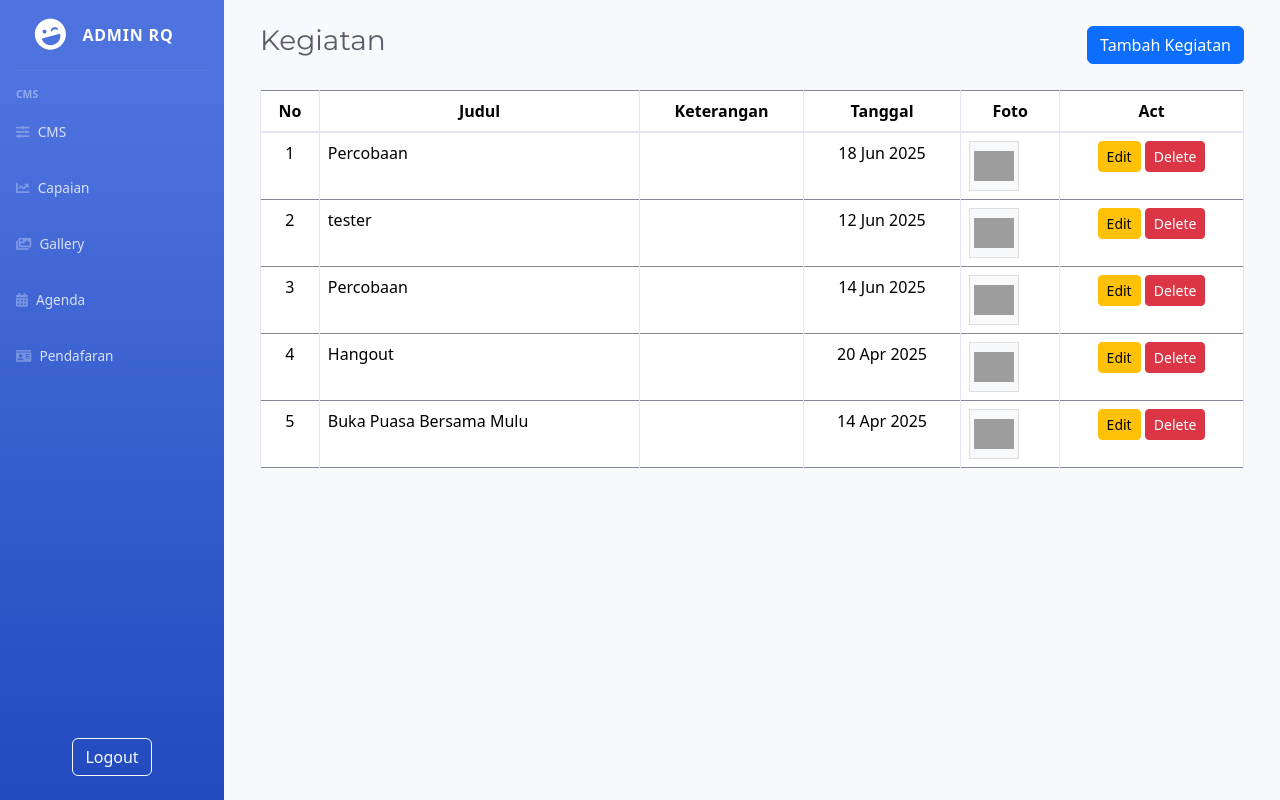
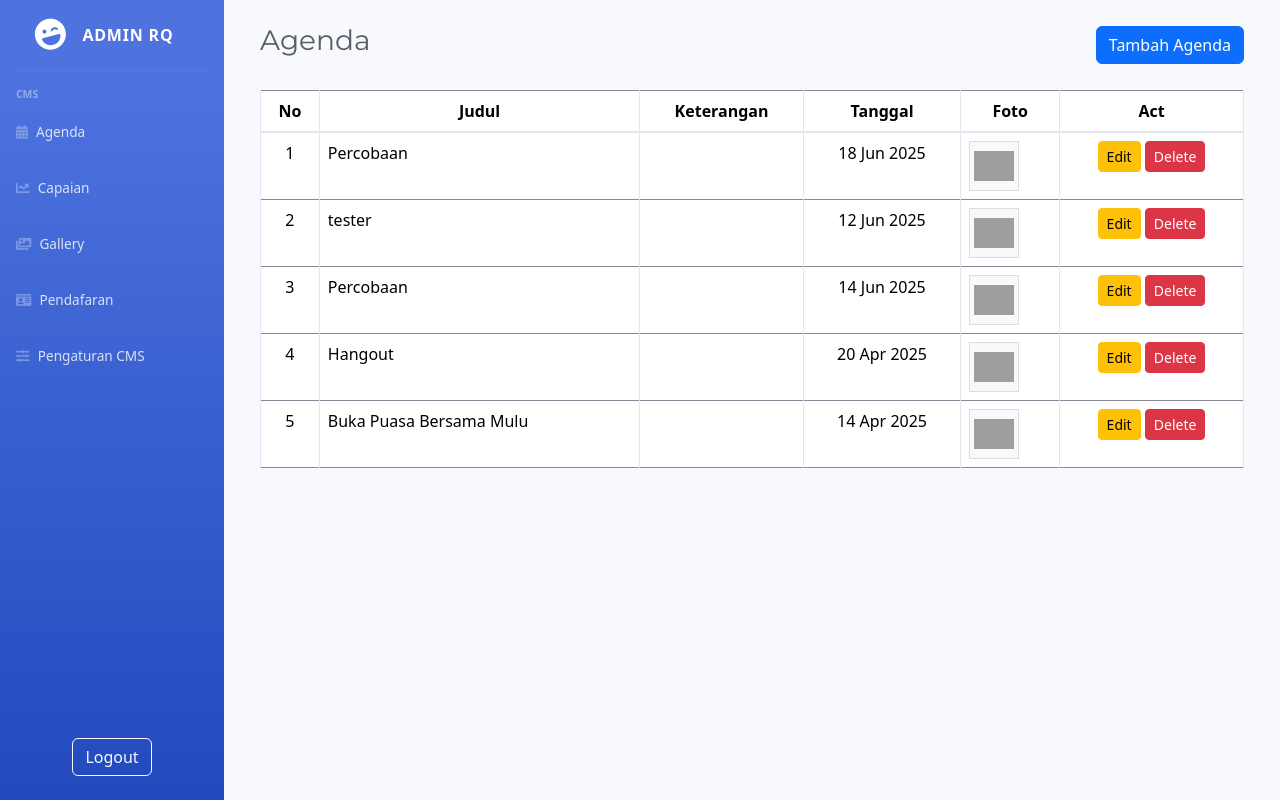
Before and after one commit to deaDiajeng/projekskp, a CodeIgniter app: page /ciskp/agenda in a window 1280 px wide. Run offline with CodeIgniter, Linux system fonts and the light colour scheme; data comes from the database, SQL or seed files in the repository; data that the repository does not hold is empty; some libraries are stand-ins or nearby versions; grey boxes are pictures that could not be loaded.

Commit message:
rev layout

```diff
--- a/application/views/admin/agenda.php
+++ b/application/views/admin/agenda.php
@@ -6,8 +6,8 @@
             <div class="container-fluid">
                 <!-- Page Heading -->
                 <div class="d-flex justify-content-between align-items-center mb-4">
-                    <h1 class="h3 text-gray-800">Kegiatan</h1>
-                    <button class="btn btn-primary" data-toggle="modal" data-target="#agendaModal">Tambah Kegiatan</button>
+                    <h1 class="h3 text-gray-800">Agenda</h1>
+                    <button class="btn btn-primary" data-toggle="modal" data-target="#agendaModal">Tambah Agenda</button>
                 </div>
 
                 <?php if ($this->session->flashdata('success')): ?>
--- a/application/views/layout/sidebar.php
+++ b/application/views/layout/sidebar.php
@@ -13,9 +13,9 @@
         <div class="sidebar-heading">CMS</div>
 
         <li class="nav-item">
-            <a class="nav-link" href="CMSMenu">
-                <i class="fas fa-sliders-h"></i>
-                <span>CMS</span>
+            <a class="nav-link" href="Agenda">
+                <i class="fas fa-calendar-alt"></i>
+                <span>Agenda</span>
             </a>
         </li>
         <li class="nav-item">
@@ -31,15 +31,15 @@
             </a>
         </li>
         <li class="nav-item">
-            <a class="nav-link" href="Agenda">
-                <i class="fas fa-calendar-alt"></i>
-                <span>Agenda</span>
+            <a class="nav-link" href="Daftar">
+                <i class="fas fa-id-card"></i>
+                <span>Pendafaran</span>
             </a>
         </li>
         <li class="nav-item">
-            <a class="nav-link" href="Daftar">
-                <i class="fas fa-id-card"></i>
-                <span>Pendafaran</span>
+            <a class="nav-link" href="CMSMenu">
+                <i class="fas fa-sliders-h"></i>
+                <span>Pengaturan CMS</span>
             </a>
         </li>
         <div class="mt-auto text-center p-4">
```
